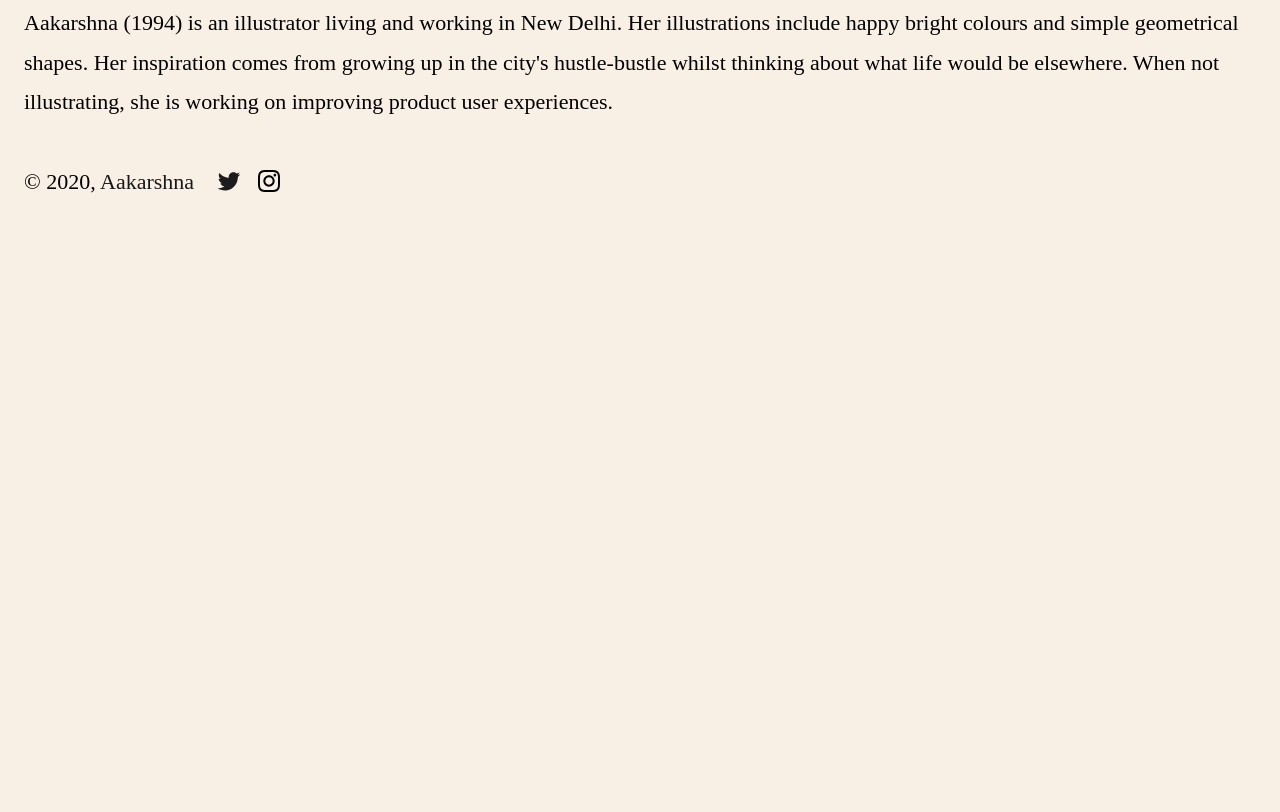
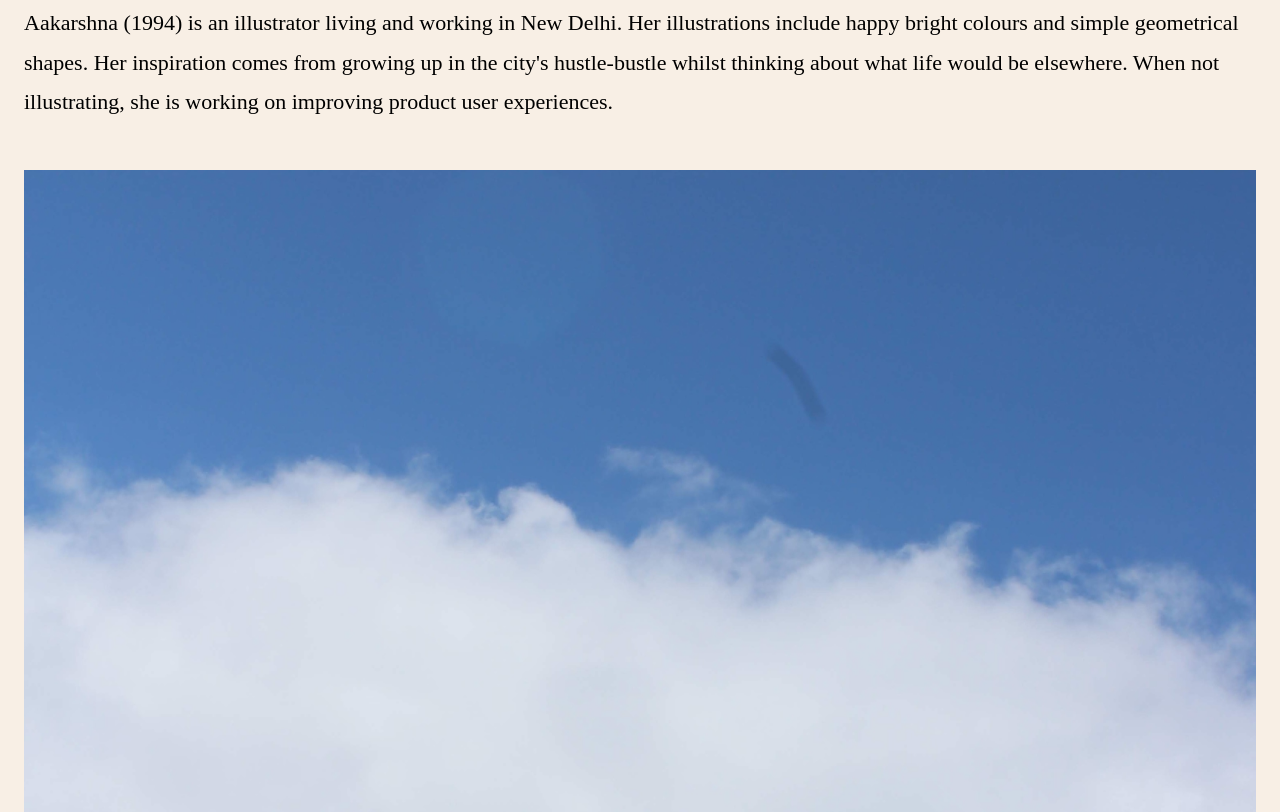
Before and after one commit to realvjy/aakarshna.github.io, a Gatsby site: page /about in a window 1280 px wide. Shown: the part 368-1180 px from the top of the page. Before the commit the page ends 800 px from the top, so only its background shows below. Built offline with nearby package versions, Linux system fonts and the light colour scheme; Gatsby itself is replaced by a stand-in of ours; a web font is replaced by a local one.

Commit message:
fixed about and btn

```diff
--- a/src/components/layout.scss
+++ b/src/components/layout.scss
@@ -152,7 +152,7 @@ $widescreen: 71.25rem; // 1140px
 
         .dwn{
           opacity: 1;
-          bottom: 0px;
+          bottom: -4px;
           right: 0;
         }
       }
@@ -200,6 +200,12 @@ footer{
 }
 
 .about{
+  .about-img{
+    padding: 24px;
+    img{
+      width: 100%;
+    }
+  }
   .about-wrap{
     padding: 24px;
     h1{
--- a/src/pages/about.js
+++ b/src/pages/about.js
@@ -18,7 +18,10 @@ class About extends React.Component {
             <div className="about-wrap">
 
               <p>Aakarshna (1994) is an illustrator living and working in New Delhi. Her illustrations include happy bright colours and simple geometrical shapes. Her inspiration comes from growing up in the city's hustle-bustle whilst thinking about what life would be elsewhere. When not illustrating, she is working on improving product user experiences.</p>
+            </div>
 
+            <div className="about-img">
+              <img src="/aakarshna-about.jpg" />
             </div>
           </div>
         </div>
```
Also changed, not shown: static/aakarshna-about.jpg (added).
